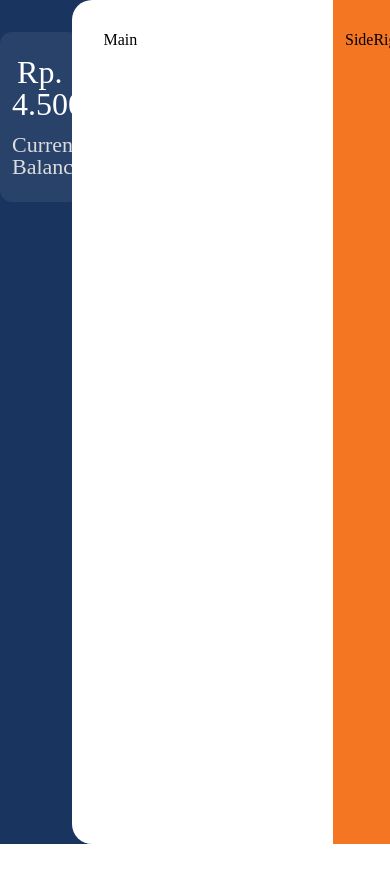
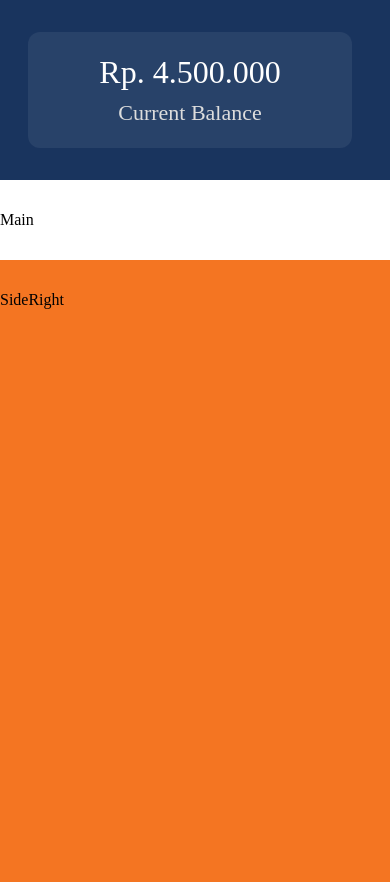
Before and after one commit to andarpratama/alterra-assessment-react, a React (Create React App) app: page / in a window 390 px wide. Shown: the top 882 px of the page. Before the commit the page ends 844 px from the top, so only its background shows below. Built offline with nearby package versions, Linux system fonts and the light colour scheme.

Commit message:
basic responsive

```diff
--- a/src/assets/sass/home.scss
+++ b/src/assets/sass/home.scss
@@ -1,12 +1,12 @@
-.home {
-  section {
-    min-height: 100vh;
-  }
-}
+@import './responsive';
 
 .main {
   position: relative;
   padding: 32px 40px;
+
+  @include breakpoint('lg') {
+    min-height: 100vh;
+  }
 
   &::before {
     content: ' ';
@@ -14,7 +14,8 @@
     position: absolute;
     width: 20px;
     background: white;
-    left: -20px;
+    left: -19px;
+    // right: -1px;
     top: 0;
     bottom: 0;
     border-top-left-radius: 20px;
--- a/src/assets/sass/main.scss
+++ b/src/assets/sass/main.scss
@@ -1 +1,5 @@
 @import './reset';
+
+body {
+  overflow: hidden !important;
+}
--- a/src/assets/sass/side-left.scss
+++ b/src/assets/sass/side-left.scss
@@ -1,9 +1,15 @@
 @import './variabels';
+@import './responsive';
 
 .side-left {
   background: $primaryColor;
-  padding: 32px 50px 32px 40px;
-
+  padding: 32px 50px 32px 40px !important;
+  @include breakpoint('md') {
+    min-height: 100vh;
+  }
+  @include breakpoint('lg') {
+    min-height: 100vh;
+  }
   .current-balance {
     background: #ffffff11;
     padding: 24px 12px;
--- a/src/assets/sass/side-right.scss
+++ b/src/assets/sass/side-right.scss
@@ -1,6 +1,12 @@
 @import './variabels';
+@import './responsive';
 
 .side-right {
   background: $secondaryColor;
   padding: 32px 20px;
+  min-height: 100vh;
+
+  @include breakpoint('md') {
+    display: none;
+  }
 }
--- a/src/components/Main.jsx
+++ b/src/components/Main.jsx
@@ -4,7 +4,7 @@ import '../assets/sass/home.scss';
 class Main extends React.Component {
   render() {
     return (
-      <section className='col-7 main'>
+      <section className='col-12 col-md-8 col-lg-7 main'>
         <h2>Main</h2>
       </section>
     );
--- a/src/layouts/SideLeft.jsx
+++ b/src/layouts/SideLeft.jsx
@@ -4,7 +4,7 @@ import '../assets/sass/side-left.scss';
 class SideLeft extends React.Component {
   render() {
     return (
-      <section className='col-3 side-left'>
+      <section className='col-12 col-md-4 col-lg-3 side-left'>
         <div className='current-balance'>
           <span>Rp. 4.500.000</span>
           <span>Current Balance</span>
--- a/src/layouts/SideRight.jsx
+++ b/src/layouts/SideRight.jsx
@@ -4,7 +4,7 @@ import '../assets/sass/side-right.scss';
 class SideRight extends React.Component {
   render() {
     return (
-      <section className='col-2 side-right'>
+      <section className='col-12 col-lg-2 side-right'>
         <h2>SideRight</h2>
       </section>
     );
```
